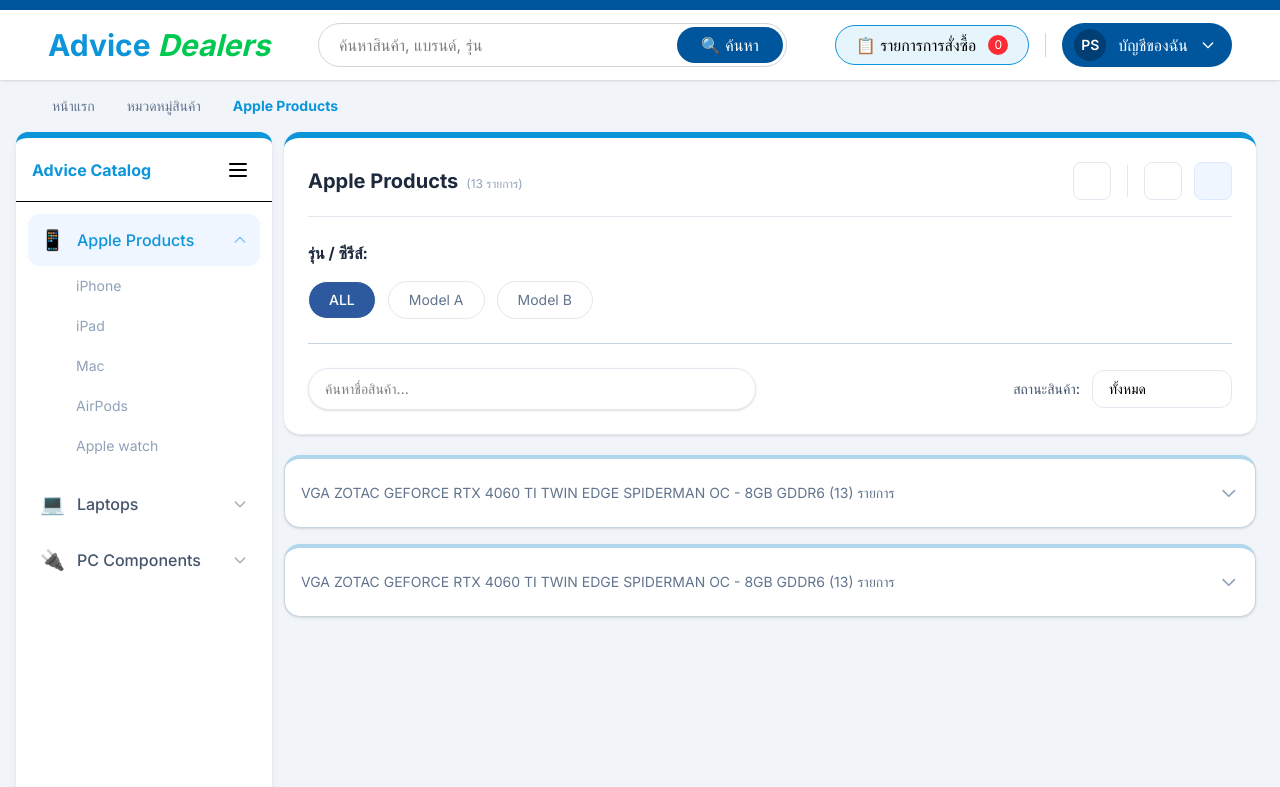
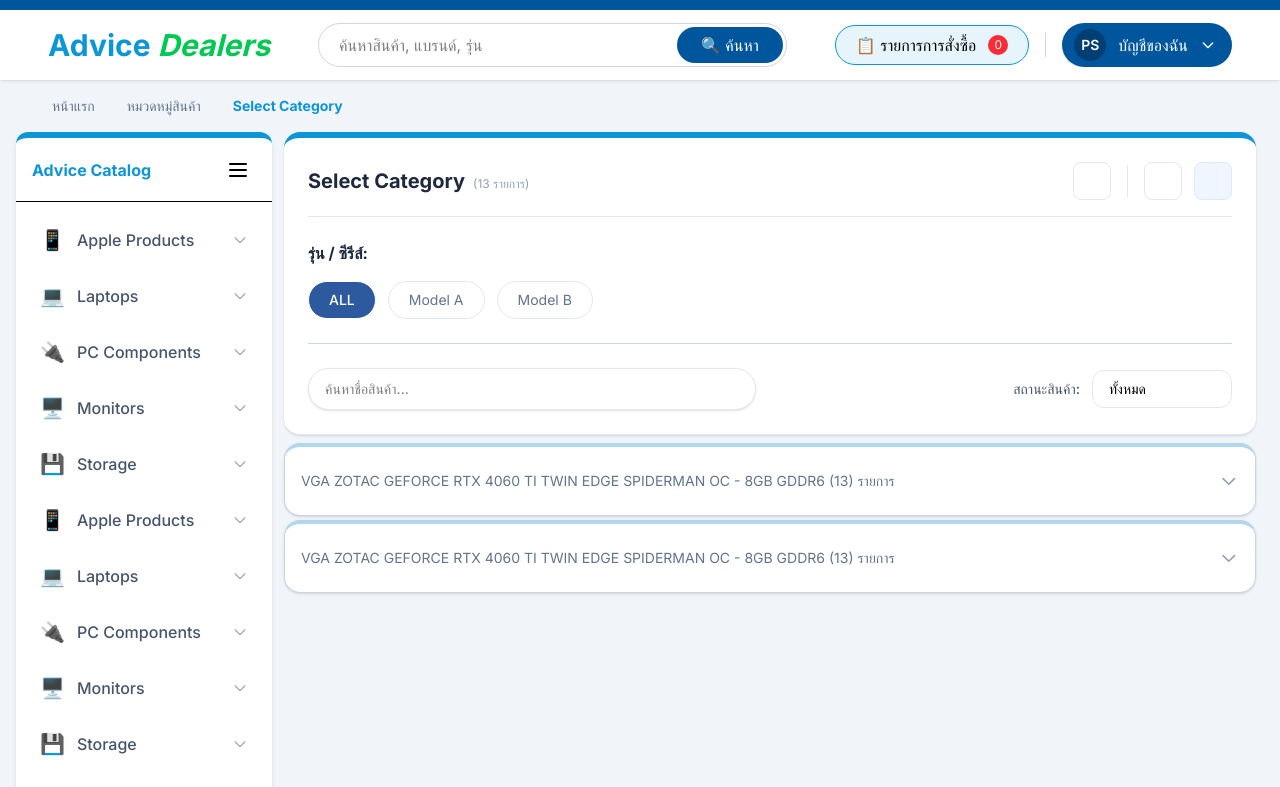
Before and after one commit to Aust9ny/dealer-web, a Nuxt app: page /category in a window 1280 px wide. Shown: the top 787 px of the page. Built offline with nearby package versions, Linux system fonts and the light colour scheme; some icons are missing; a web font is replaced by a local one.

Commit message:
feat: implement LoadingScreen component and loading state management

```diff
--- /dev/null
+++ b/components/LoadingScreen.vue
@@ -0,0 +1,49 @@
+<template>
+  <transition name="fade">
+    <div
+      v-if="loading"
+      class="fixed inset-0 z-[9999] flex flex-col items-center justify-center bg-white/80 backdrop-blur-sm"
+    >
+      <svg xmlns="http://www.w3.org/2000/svg" width="60" height="60" viewBox="0 0 24 24">
+        <circle cx="4" cy="12" r="3" fill="#0D95DA">
+          <animate id="SVGKiXXedfO" attributeName="cy" begin="0;SVGgLulOGrw.end+0.263s" calcMode="spline" dur="0.63s" keySplines=".33,.66,.66,1;.33,0,.66,.33" values="12;6;12" />
+        </circle>
+        <circle cx="12" cy="12" r="3" fill="#0D95DA">
+          <animate attributeName="cy" begin="SVGKiXXedfO.begin+0.105s" calcMode="spline" dur="0.63s" keySplines=".33,.66,.66,1;.33,0,.66,.33" values="12;6;12" />
+        </circle>
+        <circle cx="20" cy="12" r="3" fill="#0D95DA">
+          <animate id="SVGgLulOGrw" attributeName="cy" begin="SVGKiXXedfO.begin+0.21s" calcMode="spline" dur="0.63s" keySplines=".33,.66,.66,1;.33,0,.66,.33" values="12;6;12" />
+        </circle>
+      </svg>
+
+      <p class="mt-4 text-[#0D95DA] font-bold animate-pulse">กำลังโหลดข้อมูล...</p>
+    </div>
+  </transition>
+</template>
+
+<script setup>
+const loading = useState('global-loading', () => false);
+const nuxtApp = useNuxtApp();
+
+// เริ่มโหลดเมื่อเปลี่ยนหน้า
+nuxtApp.hook('page:start', () => {
+  loading.value = true;
+});
+
+// หยุดโหลดเมื่อ Render เสร็จ
+nuxtApp.hook('page:finish', () => {
+  setTimeout(() => {
+    loading.value = false;
+  }, 500); // หน่วงเวลาเล็กน้อยเพื่อให้ดูสมูท
+});
+</script>
+
+<style scoped>
+/* เพิ่ม Animation ตอนปรากฏและหายไป */
+.fade-enter-active, .fade-leave-active {
+  transition: opacity 0.3s ease;
+}
+.fade-enter-from, .fade-leave-to {
+  opacity: 0;
+}
+</style>
--- a/components/ProductDropdown.vue
+++ b/components/ProductDropdown.vue
@@ -14,7 +14,7 @@ const selectedProduct = ref<Product | null>(null);
 </script>
 
 <template>
-    <div class="w-full mb-4">
+    <div class="w-full mb-1">
         <button
             class="w-full flex items-center justify-between bg-white border border-slate-300 px-4 py-6 rounded-2xl shadow-sm hover:bg-slate-50 transition-all text-left border-t-4 border-t-[#B0D7EB]"
             @click="isOpen = !isOpen"
--- /dev/null
+++ b/composables/useLoading.ts
@@ -0,0 +1,8 @@
+export const useLoading = () => {
+  const isLoading = useState('global-loading', () => false);
+
+  const startLoading = () => (isLoading.value = true);
+  const stopLoading = () => (isLoading.value = false);
+
+  return { isLoading, startLoading, stopLoading };
+};
--- a/layouts/default.vue
+++ b/layouts/default.vue
@@ -1,7 +1,13 @@
 <template>
-  <div>
+  <div class="min-h-screen">
+    <LoadingScreen />
+
     <Topbar />
-    <slot />
+
+    <main>
+      <slot />
+    </main>
+
     <Footer />
   </div>
 </template>
--- a/pages/category.vue
+++ b/pages/category.vue
@@ -140,7 +140,7 @@
           </div>
         </header>
 
-        <section class="mr-2 mt-4 space-y-4">
+        <section class="mr-2 mt-1">
           <ProductDropdown :products="products" />
           <ProductDropdown :products="products" />
         </section>
@@ -157,25 +157,44 @@ const { products } = useDashboard();
 
 // States
 const isSidebarOpen = ref(true);
-const activeCategory = ref(1); // Default เปิด Apple
-const activeSubCategory = ref(undefined); // Default เลือก iPhone
+const activeCategory = ref(undefined);
+const activeSubCategory = ref(undefined);
 const activeSubTag = ref('ALL');
+const globalLoading = useState('global-loading', () => false);
 
-const categories = [
+
+
+const baseCategories = [
   {
-    id: 1, name: 'Apple Products', icon: '📱',
+    name: 'Apple Products', icon: '📱',
     subCats: ['iPhone', 'iPad', 'Mac', 'AirPods' , 'Apple watch']
   },
   {
-    id: 2, name: 'Laptops', icon: '💻',
+    name: 'Laptops', icon: '💻',
     subCats: ['Gaming', 'Thin & Light', 'Workstation']
   },
   {
-    id: 3, name: 'PC Components', icon: '🔌',
+    name: 'PC Components', icon: '🔌',
     subCats: ['CPU', 'GPU', 'Mainboard', 'RAM']
   },
+  {
+    name: 'Monitors', icon: '🖥️',
+    subCats: ['Gaming Monitor', '4K UHD', 'Ultrawide', 'Office']
+  },
+  {
+    name: 'Storage', icon: '💾',
+    subCats: ['SSD', 'External HDD', 'NVMe', 'Flash Drive']
+  }
 ];
 
+// วนลูปเพื่อสร้างข้อมูลให้ครบ 100 รายการ
+const categories = Array.from({ length: 100 }, (_, index) => {
+  const base = baseCategories[index % baseCategories.length];
+  return {
+    id: index + 1,
+    ...base
+  };
+});
 // Computed สำหรับแสดงชื่อ Category หลักที่เลือก
 const activeCategoryName = computed(() => {
   const cat = categories.find(c => c.id === activeCategory.value);
@@ -198,8 +217,21 @@ const toggleCategory = (id) => {
   }
 };
 
-const selectSubCategory = (subName) => {
+const selectSubCategory = async (subName) => {
+  // 2. เรียกใช้งานได้ทันที
+  globalLoading.value = true;
   activeSubCategory.value = subName;
-  activeSubTag.value = 'ALL'; // Reset tag เมื่อเปลี่ยนหมวดหมู่ย่อย
+  activeSubTag.value = 'ALL'; // Reset Tag เมื่อเปลี่ยนหมวดหมู่ย่อย
+
+  try {
+    // จำลองการโหลดข้อมูล
+    await new Promise(resolve => setTimeout(resolve, 500));
+  } finally {
+    // 3. แก้ไขตัวสะกดจาก setTimdeout เป็น setTimeout
+    setTimeout(() => {
+      globalLoading.value = false;
+    }, 300);
+  }
 };
+
 </script>
```
